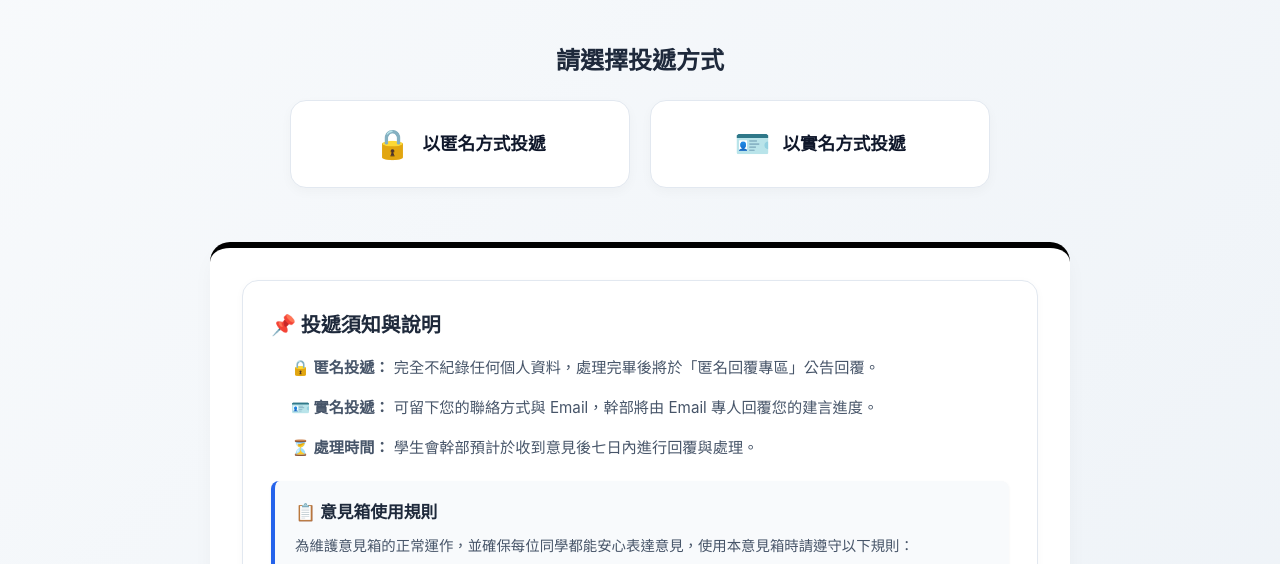
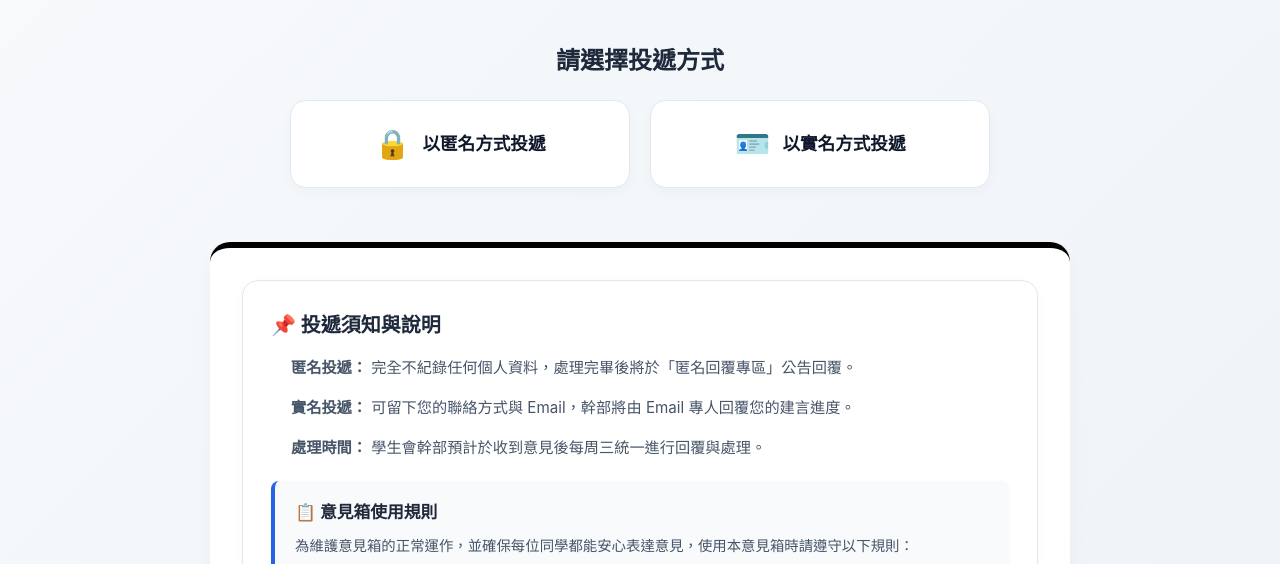
Before and after one commit to tssc13th/tsscreport, a plain HTML site: page index.html in a window 1280 px wide. Shown: the part 185-749 px from the top of the page. Drawn offline with Linux system fonts and the light colour scheme; no server answers.

Commit message:
Update index.html

```diff
--- a/index.html
+++ b/index.html
@@ -360,7 +360,7 @@
                 <span class="brand-text">TSSC13TH 胡台校意見箱</span>
             </a>
 
-           <!-- 導覽選單（手機版切換為隱藏抽屜） -->
+
 <div class="nav-menu" id="navDrawer">
     <div class="drawer-header">
         <span class="drawer-title">TSSC意見箱</span>
@@ -403,9 +403,9 @@
             <div class="info-box">
                 <h3>📌 投遞須知與說明</h3>
                 <ul>
-                    <li><strong>🔒 匿名投遞：</strong> 完全不紀錄任何個人資料，處理完畢後將於「匿名回覆專區」公告回覆。</li>
-                    <li><strong>🪪 實名投遞：</strong> 可留下您的聯絡方式與 Email，幹部將由 Email 專人回覆您的建言進度。</li>
-                    <li><strong>⏳ 處理時間：</strong> 學生會幹部預計於收到意見後七日內進行回覆與處理。</li>
+                    <li><strong> 匿名投遞：</strong> 完全不紀錄任何個人資料，處理完畢後將於「匿名回覆專區」公告回覆。</li>
+                    <li><strong> 實名投遞：</strong> 可留下您的聯絡方式與 Email，幹部將由 Email 專人回覆您的建言進度。</li>
+                    <li><strong> 處理時間：</strong> 學生會幹部預計於收到意見後每周三統一進行回覆與處理。</li>
                 </ul>
 
                 <div class="rules-box">
```
